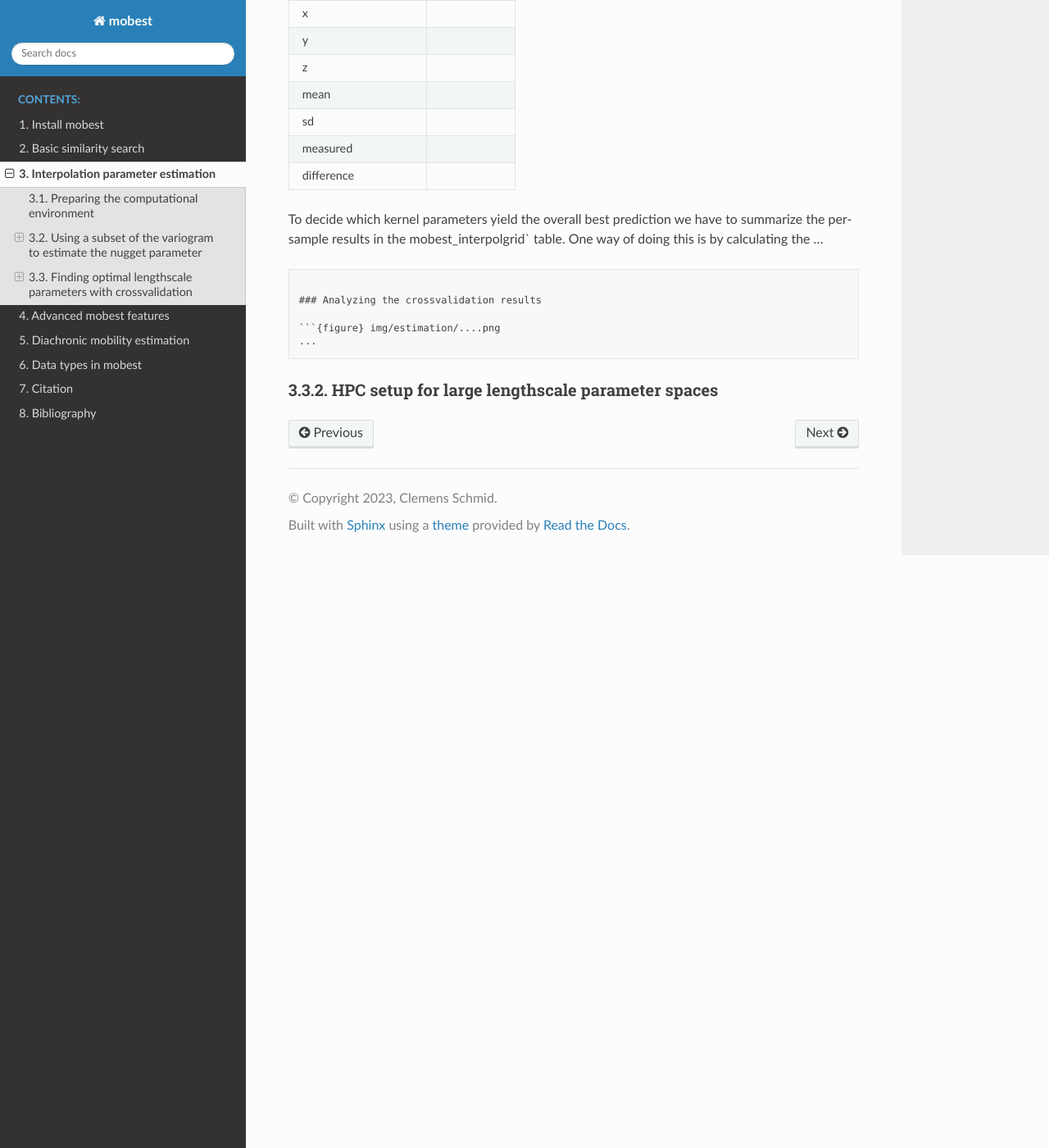
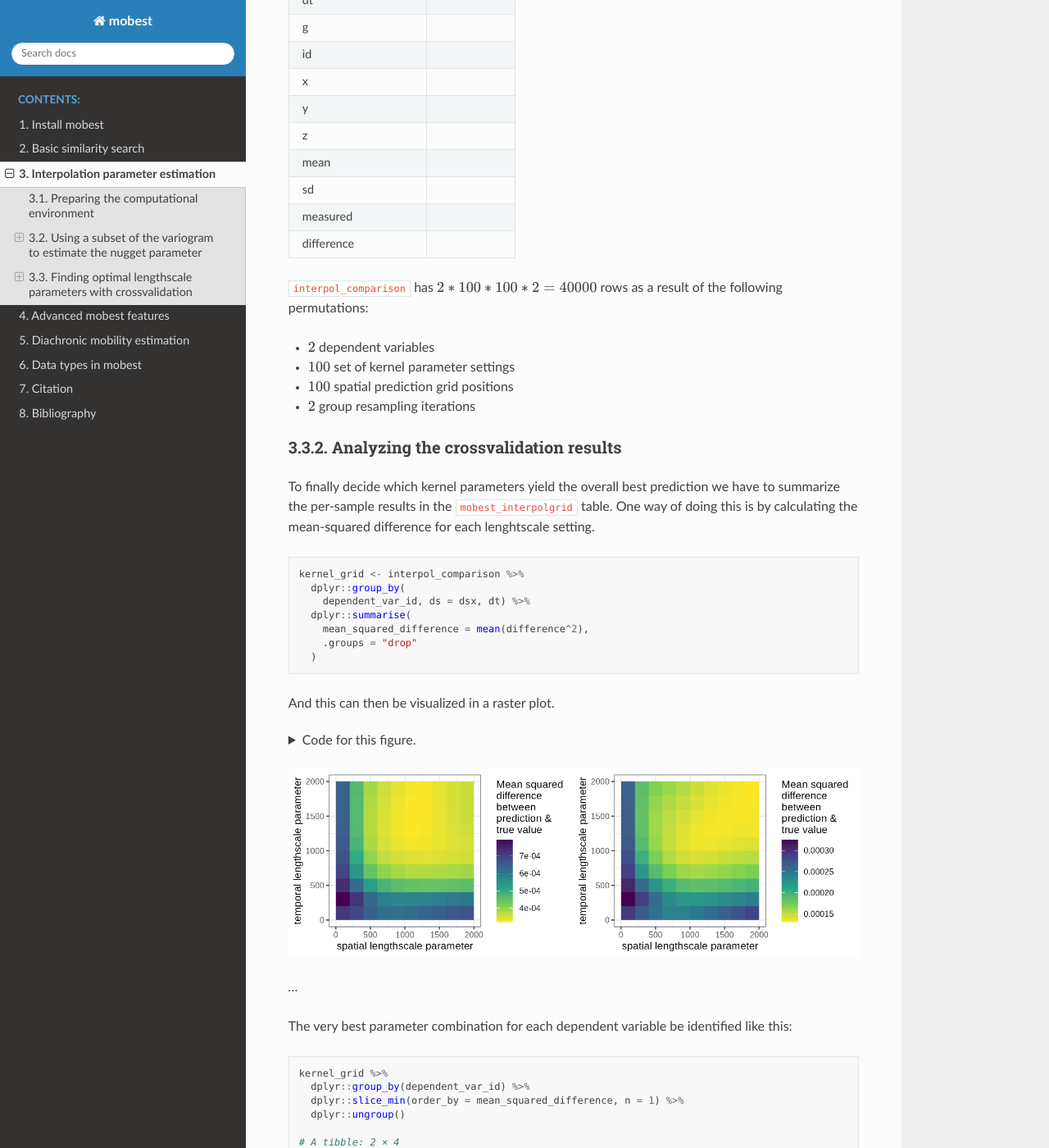
Before and after one commit to nevrome/mobest, a Sphinx documentation site: the page built from docs/estimation.md, in a window 1280 px wide and 1400 px high, scrolled down 6935 px. Shown: the whole window at 82% size. Built offline with Sphinx 7.4.7 and the Read the Docs theme 2.0.0, drawn with Linux system fonts in a browser that asks for light colours; cross-references to code outside the pages are shown as plain code; some of the changed text lies outside the part shown.

Commit message:
completed the first draft of the crossvalidation analysis section

````diff
--- a/docs/estimation.md
+++ b/docs/estimation.md
@@ -223,8 +223,8 @@ For the example here we can speed up the expensive calculations by reducing the
 ```r
 set.seed(123)
 samples_reduced <- samples_projected %>% dplyr::slice_sample(n = 100)
+# typically one would run this with all samples
 ```
-
 
 ### A basic crossvalidation setup
 
@@ -251,8 +251,9 @@ The grid of kernel parameters grid is a bit more difficult to obtain. It has to
 kernels_to_test <-
   # create a permutation grid of spatial (ds) and temporal (dt) lengthscale parameters to test
   expand.grid(
-    ds = seq(100, 2000, 100) * 1000, # *1000 to transform from kilometres to meters
-    dt = seq(100, 2000, 100)
+    ds = seq(100, 1900, 200)*1000, # *1000 to transform from kilometres to meters
+    dt = seq(100, 1900, 200)
+    # typically one would use a finer grid
   ) %>%
   # create objects of type mobest_kernelsetting from them
   purrr::pmap(function(...) {
@@ -277,6 +278,8 @@ kernels_to_test <-
   do.call(mobest::create_kernset_multi, .)
 ```
 
+`kernels_to_test` includes $10 * 10 = 100$ different kernel settings.
+
 With this input ready we can call `mobest::crossvalidate()`. This function randomly splits the input data in `groups` number of groups, takes `groups - 1` of them as training data and uses it to estimate the dependent variable positions of the last group's samples. It then calculates the differences between the true and the predicted values for each test sample and documents it in a tabular data structure of type `mobest_interpolgrid`. This is repeated so that each group acts as the test group once, so each sample is predicted by others once. In another `iteration` this entire process is repeated after resampling the groups.
 
 ```{warning}
@@ -289,12 +292,12 @@ interpol_comparison <- mobest::crossvalidate(
   dependent   = dep,
   kernel      = kernels_to_test,
   iterations  = 2, # in a real-world setting this should be set to 10+ iterations
-  groups      = 10,
-  quiet       = T
+  groups      = 5, # and this to 10
+  quiet       = F
 )
 ```
 
-That means each row in `mobest_interpolgrid` features the result for one test sample with one kernel parameter permutation and iteration. The following columns/variables are documented:
+That means each row in `interpol_comparison` features the result for one test sample with one kernel parameter permutation and iteration. The following columns/variables are documented:
 
 |Column         |Description |
 |:--------------|:-----------|
@@ -317,15 +320,85 @@ That means each row in `mobest_interpolgrid` features the result for one test sa
 |measured| |
 |difference| |
 
-To decide which kernel parameters yield the overall best prediction we have to summarize the per-sample results in the mobest_interpolgrid` table. One way of doing this is by calculating the ...
+`interpol_comparison` has $2 * 100 * 100 * 2 = 40000$ rows as a result of the following permutations:
 
-```
+- $2$ dependent variables
+- $100$ set of kernel parameter settings
+- $100$ spatial prediction grid positions
+- $2$ group resampling iterations
 
 ### Analyzing the crossvalidation results
 
-```{figure} img/estimation/....png
+To finally decide which kernel parameters yield the overall best prediction we have to summarize the per-sample results in the `mobest_interpolgrid` table. One way of doing this is by calculating the mean-squared difference for each lenghtscale setting.
+
+```r
+kernel_grid <- interpol_comparison %>%
+  dplyr::group_by(
+    dependent_var_id, ds = dsx, dt) %>%
+  dplyr::summarise(
+    mean_squared_difference = mean(difference^2),
+    .groups = "drop"
+  )
+```
+
+And this can then be visualized in a raster plot.
+
+<details>
+<summary>Code for this figure.</summary>
+
+```r
+p1 <- ggplot() +
+  geom_raster(
+    data = kernel_grid %>% dplyr::filter(dependent_var_id == "C1"),
+    mapping = aes(x = ds / 1000, y = dt, fill = mean_squared_difference)
+  ) +
+  scale_fill_viridis_c(direction = -1) +
+  coord_fixed() +
+  theme_bw() +
+  xlab("spatial lengthscale parameter") +
+  ylab("temporal lengthscale parameter") +
+  guides(
+    fill = guide_colourbar(title = "Mean squared\ndifference\nbetween\nprediction &\ntrue value")
+  )
+
+p2 <- ggplot() +
+  geom_raster(
+    data = kernel_grid %>% dplyr::filter(dependent_var_id == "C2"),
+    mapping = aes(x = ds / 1000, y = dt, fill = mean_squared_difference)
+  ) +
+  scale_fill_viridis_c(direction = -1) +
+  coord_fixed() +
+  theme_bw() +
+  xlab("spatial lengthscale parameter") +
+  ylab("temporal lengthscale parameter") +
+  guides(
+    fill = guide_colourbar(title = "Mean squared\ndifference\nbetween\nprediction &\ntrue value")
+  )
+
+cowplot::plot_grid(p1, p2)
+```
+</details>
+
+```{figure} img/estimation/crossvalidation_kernel_grid.png
 ...
 ```
+
+The very best parameter combination for each dependent variable be identified like this:
+
+```r
+kernel_grid %>%
+  dplyr::group_by(dependent_var_id) %>%
+  dplyr::slice_min(order_by = mean_squared_difference, n = 1) %>%
+  dplyr::ungroup()
+
+# A tibble: 2 × 4
+  dependent_var_id      ds    dt mean_squared_difference
+  <chr>              <dbl> <dbl>                   <dbl>
+1 C1               1100000  1500                0.000320
+2 C2               1900000  1900                0.000131
+```
+
+Note that these values here are just for demonstration and a result of a crossvalidation run with a very small sample size.
 
 ### HPC setup for large lengthscale parameter spaces
 
````
Also changed, not shown: docs/img/estimation/crossvalidation_kernel_grid.png (added), 1 other file.
